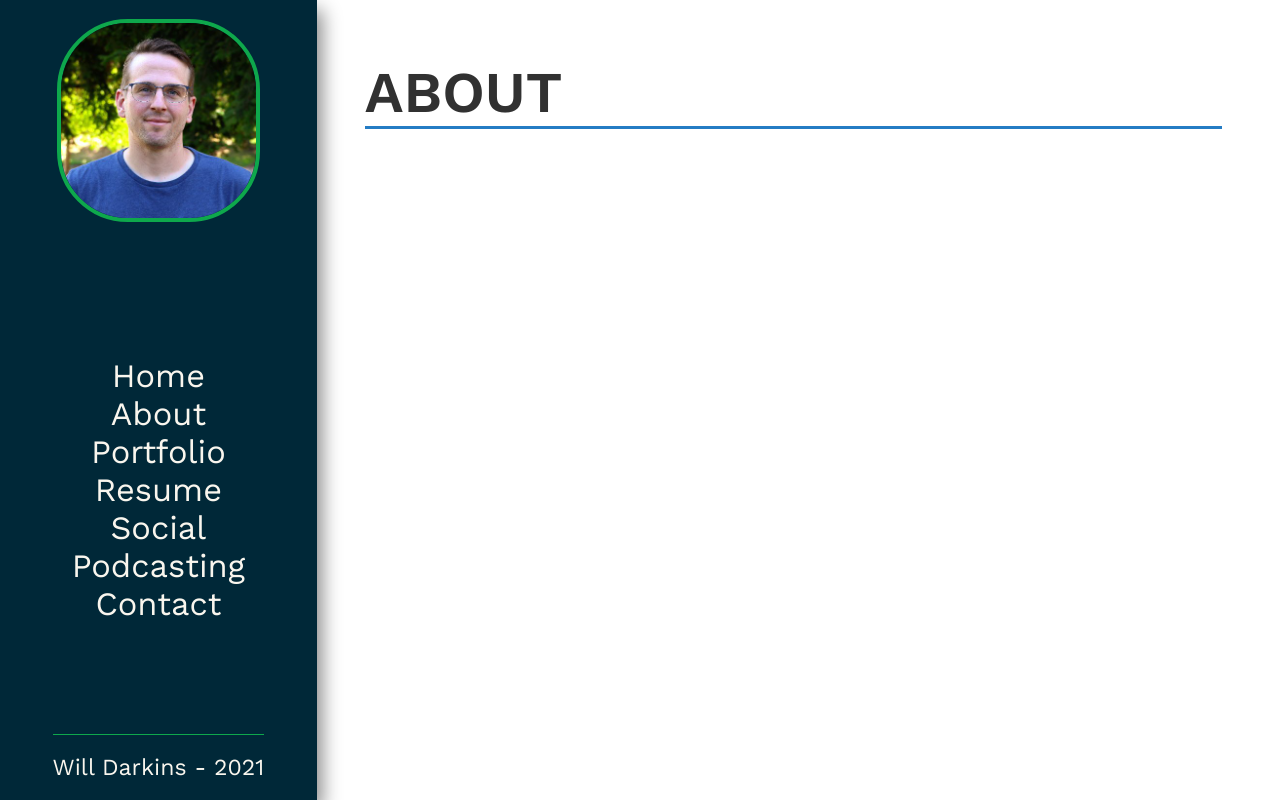
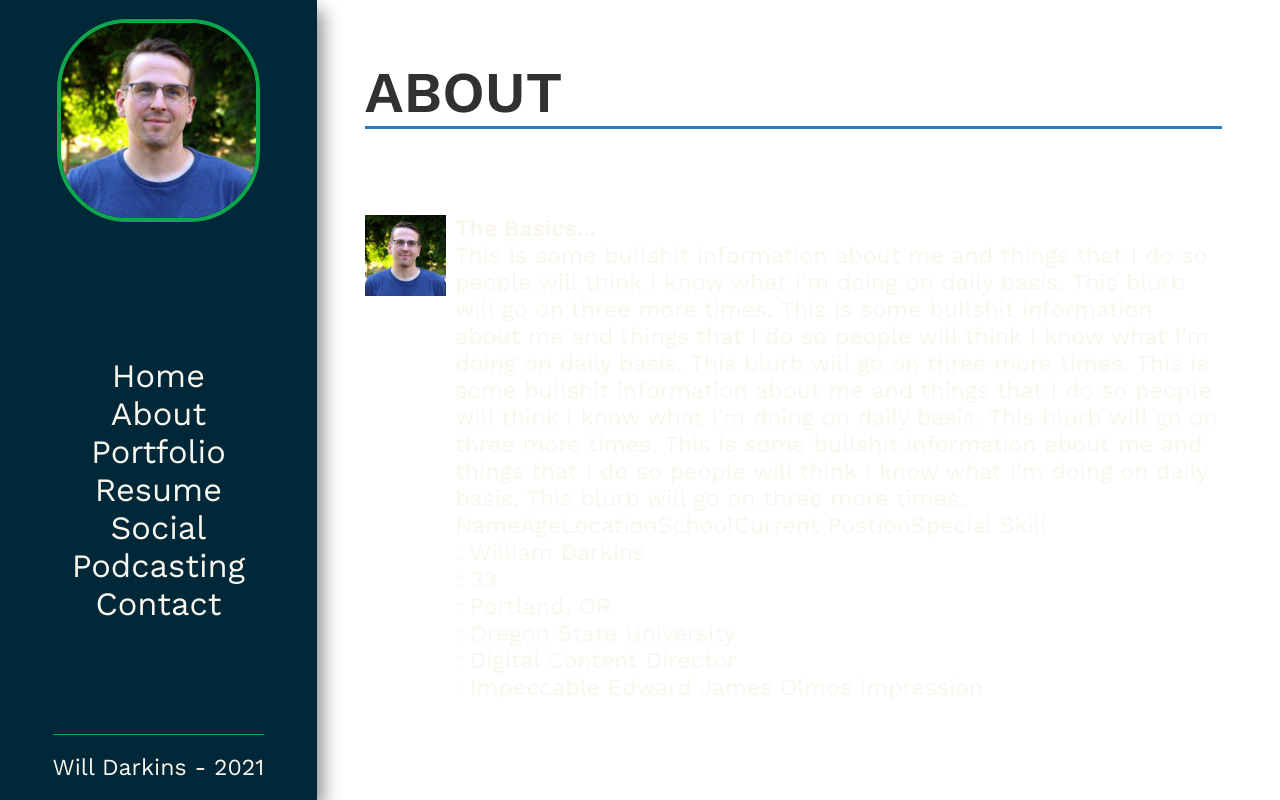
Before and after one commit to willdarkins/portfolio_darkins, a React (Create React App) app: page /about in a window 1280 px wide. Built offline with nearby package versions, Linux system fonts and the light colour scheme; a web font is replaced by a local one.

Commit message:
added more styles and changed name of component to BasicInfo

```diff
--- /dev/null
+++ b/src/Components/BasicInfo.js
@@ -0,0 +1,57 @@
+import React from 'react'
+import styled from 'styled-components'
+import profile from '../Images/Profile-Pic.jpg'
+
+const InfoStyles = styled.div`
+    display: flex;
+    margin-top: 4.5rem;
+    .img-content{
+        width: 100%;
+        img{
+            width: 90%;
+        }
+    }
+    .basic-info
+    .info-title{
+        display: flex;
+
+    }
+`
+function BasicInfo() {
+    return (
+        <InfoStyles>
+            <div className='img-content'>
+                <img src={profile} alt='at work image' />
+            </div>
+            <div className='descrip-content'>
+                    <h4>The Basics...</h4>
+                <p className='paragraph'>
+                    This is some bullshit information about me and things that I do so people will think I know
+                    what I'm doing on daily basis. This blurb will go on three more times. This is some bullshit information about me and things that I do so people will think I know
+                    what I'm doing on daily basis. This blurb will go on three more times. This is some bullshit information about me and things that I do so people will think I know
+                    what I'm doing on daily basis. This blurb will go on three more times. This is some bullshit information about me and things that I do so people will think I know
+                    what I'm doing on daily basis. This blurb will go on three more times.
+                </p>
+                <div className='basic-info'>
+                    <div className='info-title'>
+                        <p>Name</p>
+                        <p>Age</p>
+                        <p>Location</p>
+                        <p>School</p>
+                        <p>Current Postion</p>
+                        <p>Special Skill</p>
+                    </div>
+                    <div className='info'>
+                        <p>: William Darkins</p>
+                        <p>: 33</p>
+                        <p>: Portland, OR</p>
+                        <p>: Oregon State University</p>
+                        <p>: Digital Content Director</p>
+                        <p>: Impeccable Edward James Olmos impression </p>
+                    </div>
+                </div>
+            </div>
+        </InfoStyles>
+    )
+}
+export default BasicInfo
--- a/src/Pages/About.js
+++ b/src/Pages/About.js
@@ -1,6 +1,7 @@
 import React from 'react'
 import styled from 'styled-components'
 import Title from '../Components/Title'
+import BasicInfo from '../Components/BasicInfo'
 import { MainLayout } from '../Styles/Layout'
 
 const AboutStyles = styled.section`
@@ -12,6 +13,7 @@ function About() {
             <AboutStyles>
                 {/* props to be passed to Title component */}
                 <Title title={'About'} />
+                <BasicInfo />
             </AboutStyles>
         </MainLayout>
     )
```
Also changed, not shown: src/Components/ImageLayout.js (deleted, +0 -22 lines).
